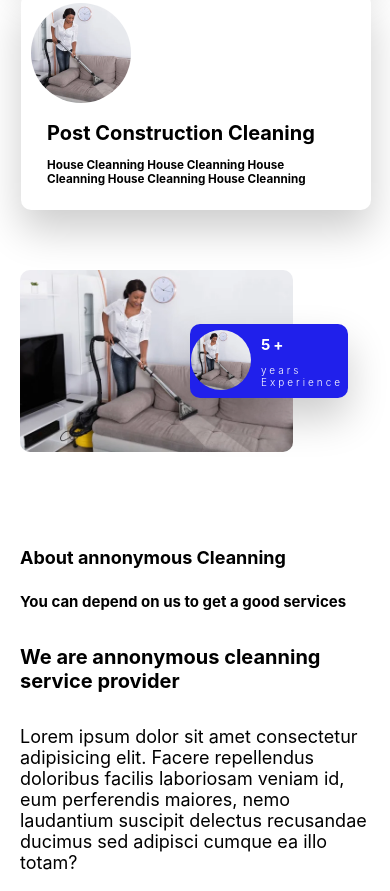
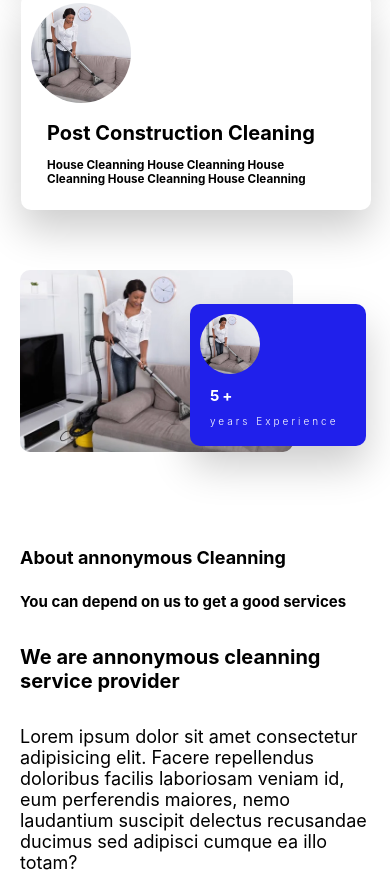
Before and after one commit to Alexkimathi/cleaning-services, a React (Create React App) app: page / in a window 390 px wide. Shown: the part 756-1647 px from the top of the page. Built offline with nearby package versions, Linux system fonts and the light colour scheme.

Commit message:
first commit

```diff
--- a/src/Components/About/about.css
+++ b/src/Components/About/about.css
@@ -106,11 +106,10 @@
 
 
 .card-1 {
-  display:flex;
-  padding: .1rem;
+  display:block;
   margin: 2rem;
   width: 40vw;
-  bottom: 15rem;
+  bottom: 17rem;
   left: 15rem;
   position: relative;
   background-color: rgb(32, 32, 235)
```
